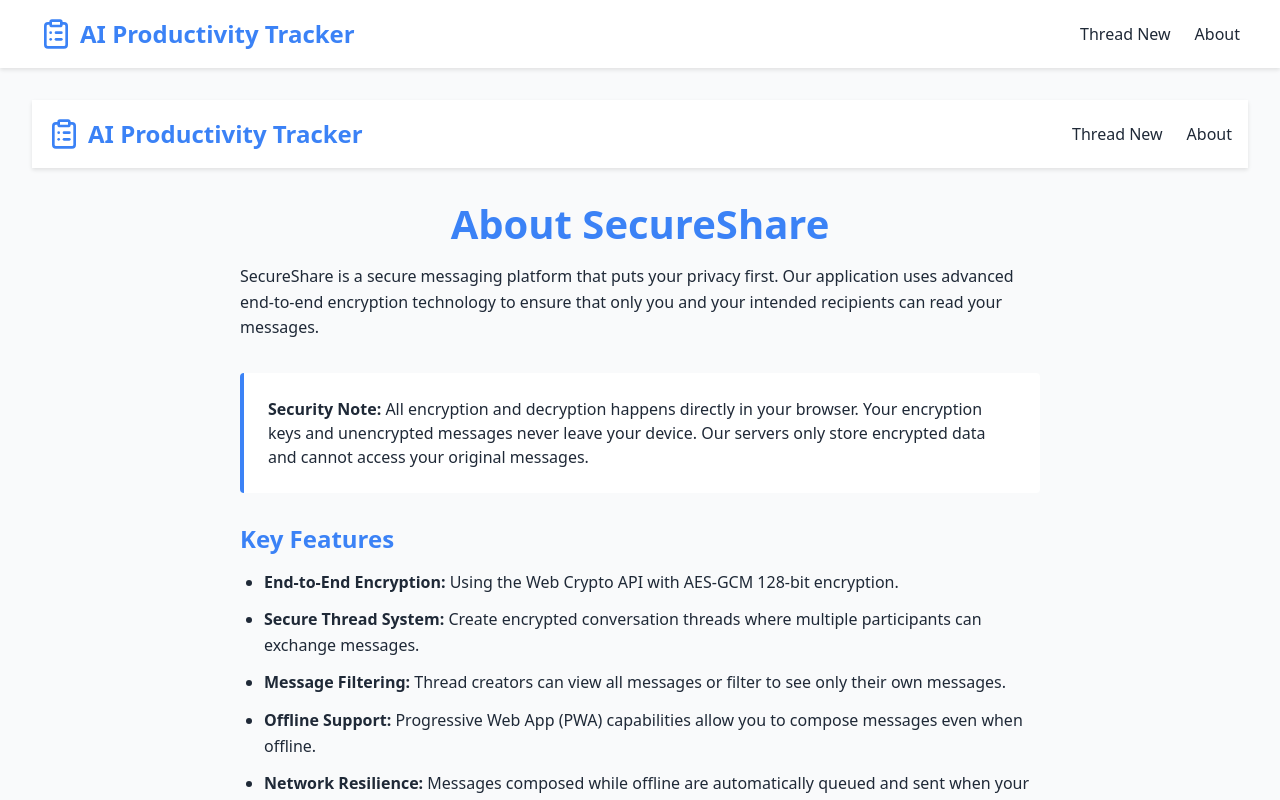
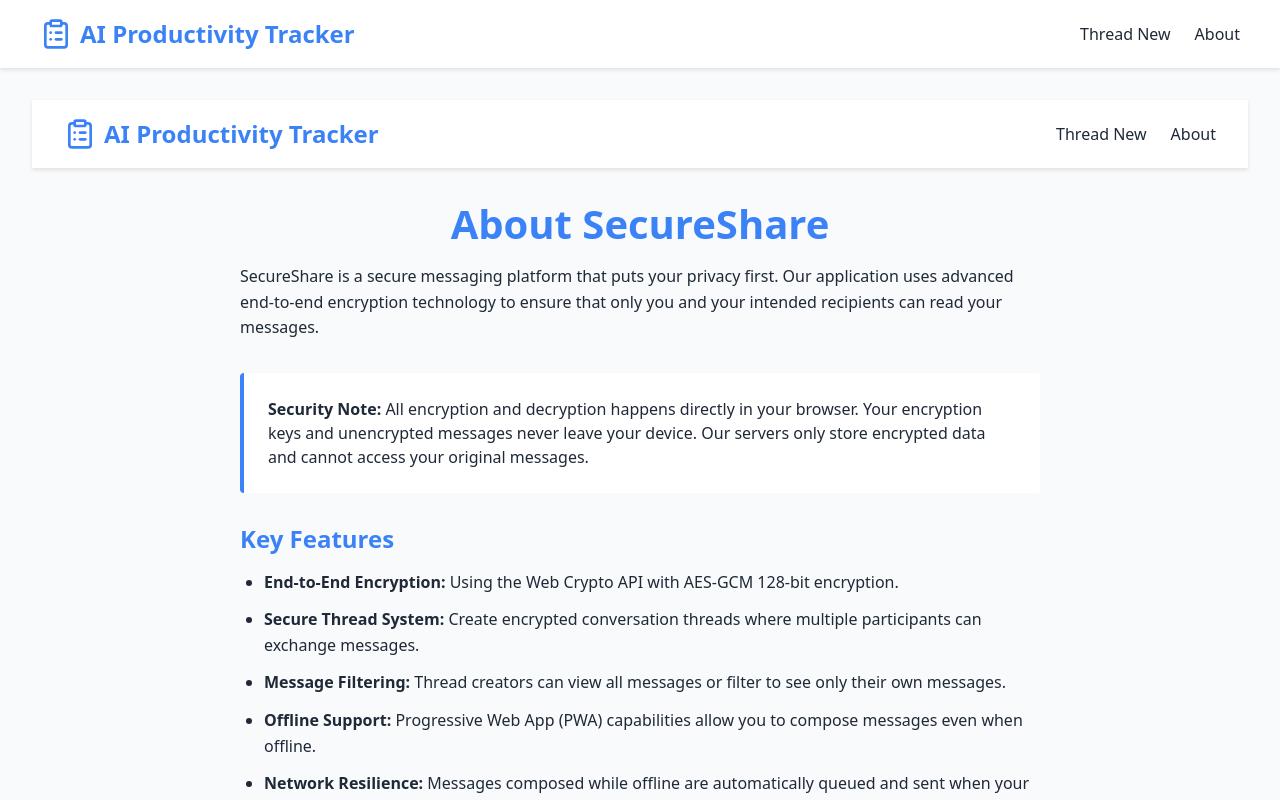
Before and after one commit to syckki/team-sync, a Next.js app: page /about in a window 1280 px wide. Shown: the top 800 px of the page. Built offline with nearby package versions, Linux system fonts and the light colour scheme.

Commit message:
Restored to 'e8563b5dec6651b33edb5599b61e7dc065f472d8'
Replit-Restored-To: e8563b5dec6651b33edb5599b61e7dc065f472d8

```diff
--- a/components/presentational/Header.js
+++ b/components/presentational/Header.js
@@ -4,7 +4,7 @@ import { Breakpoint } from "../../lib/styles";
 
 const HeaderContainer = styled.header`
   background-color: ${({ theme }) => theme.colors.card};
-  padding: 1rem;
+  padding: 1rem 2rem;
   box-shadow: 0 2px 4px rgba(0, 0, 0, 0.1);
 `;
 
--- a/components/presentational/ReportForm.js
+++ b/components/presentational/ReportForm.js
@@ -596,8 +596,8 @@ const ReportForm = ({
 
                     <div
                       style={{
-                        display: "flex",
-                        flexDirection: "column",
+                        display: "grid",
+                        gridTemplateColumns: "1fr 1fr",
                         gap: "1.5rem",
                       }}
                     >
```
Also changed, not shown: attached_assets/image_1746330302712.png (deleted), attached_assets/image_1746330334542.png (deleted).
